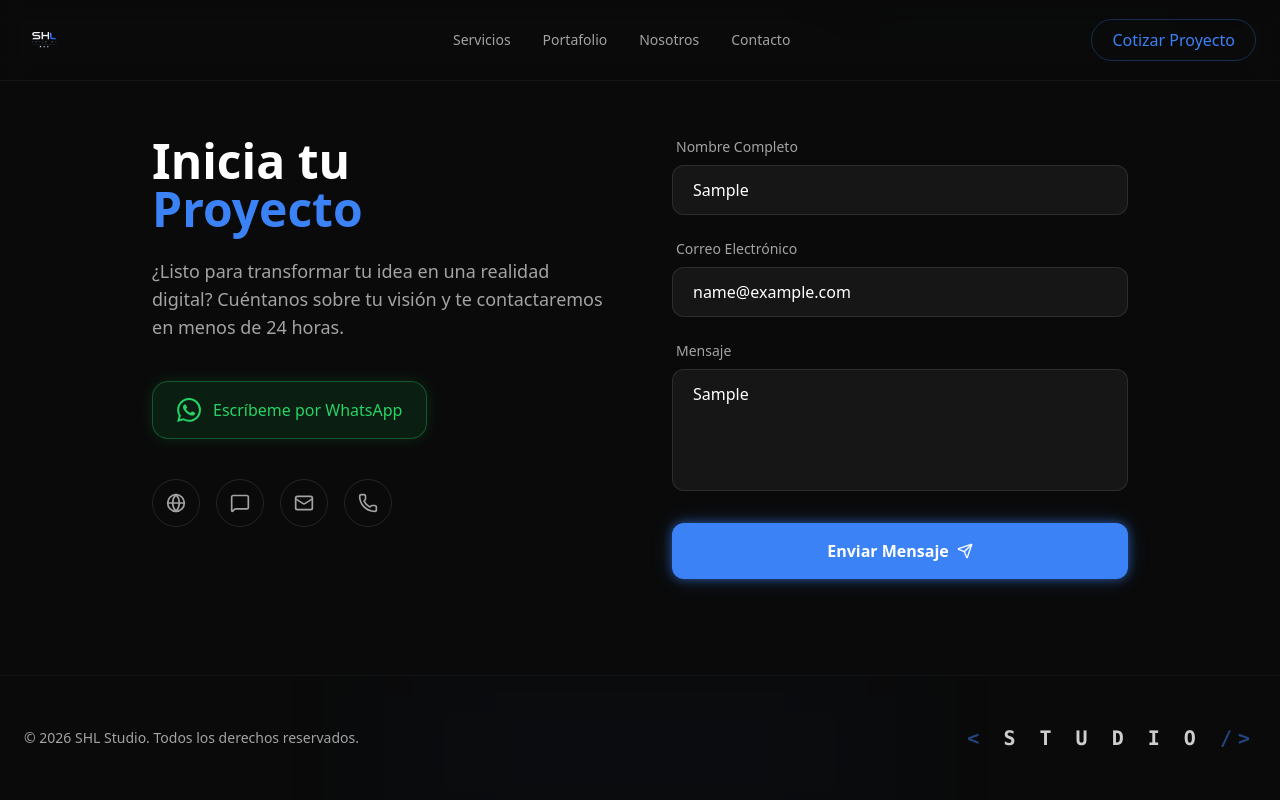
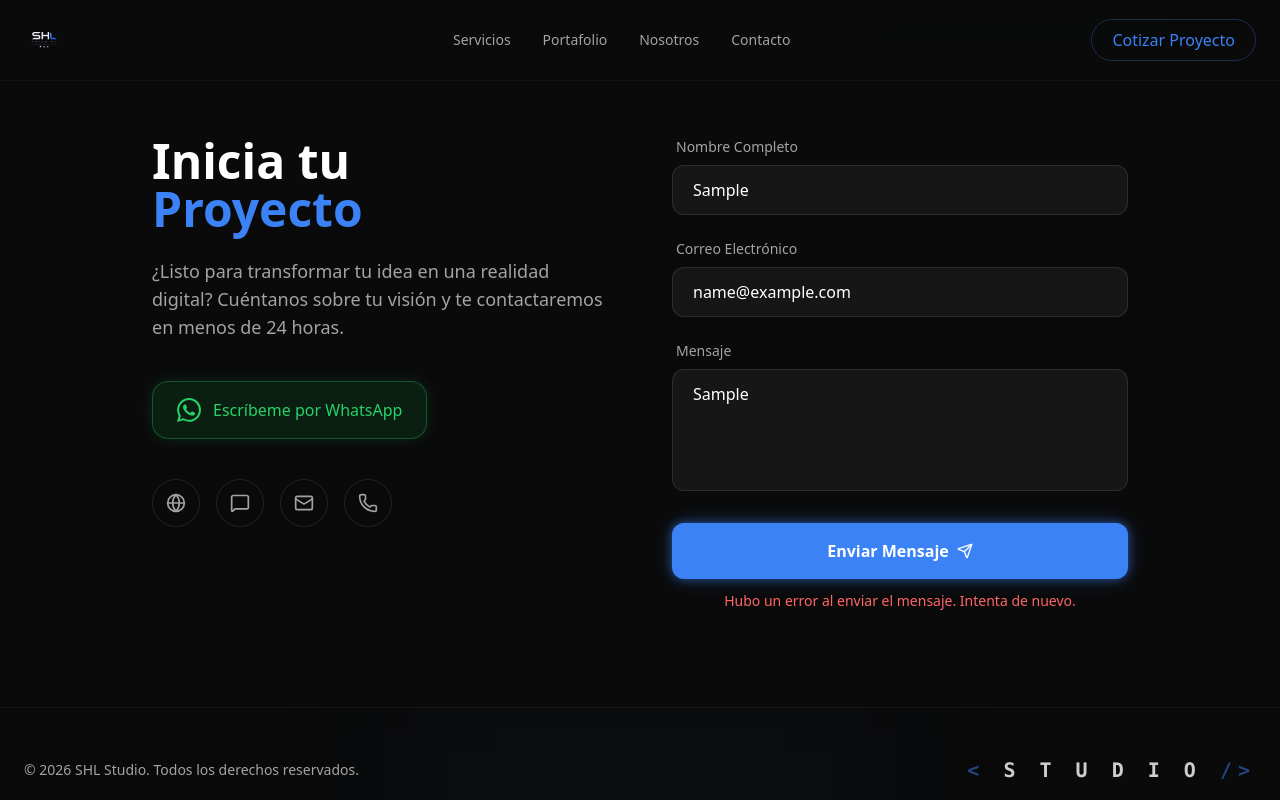
Before and after one commit to iLuisAFG/SHL-studio, a Next.js app: page / in a window 1280 px wide. Both pictures are taken after typing "Sample", "name@example.com", "Sample" into the empty fields and a click on the button "Enviar Mensaje". Shown: the part 3292-4092 px from the top of the page. Built offline with nearby package versions, Linux system fonts and the light colour scheme.

Commit message:
feat: Integrate Formspree for functional contact form submission

```diff
--- a/src/components/Contact.tsx
+++ b/src/components/Contact.tsx
@@ -1,9 +1,42 @@
 "use client";
 
+import { useState } from "react";
 import { motion } from "framer-motion";
 import { Send, Globe, Mail, MessageSquare, Phone } from "lucide-react";
 
 export default function Contact() {
+  const [formData, setFormData] = useState({ name: "", email: "", message: "" });
+  const [isSubmitting, setIsSubmitting] = useState(false);
+  const [submitStatus, setSubmitStatus] = useState<"idle" | "success" | "error">("idle");
+
+  const handleSubmit = async (e: React.FormEvent) => {
+    e.preventDefault();
+    setIsSubmitting(true);
+    setSubmitStatus("idle");
+
+    try {
+      const response = await fetch("https://formspree.io/f/xbdnzkoo", {
+        method: "POST",
+        headers: {
+          "Content-Type": "application/json"
+        },
+        body: JSON.stringify(formData)
+      });
+
+      if (response.ok) {
+        setSubmitStatus("success");
+        setFormData({ name: "", email: "", message: "" });
+        setTimeout(() => setSubmitStatus("idle"), 5000);
+      } else {
+        setSubmitStatus("error");
+      }
+    } catch (error) {
+      setSubmitStatus("error");
+    } finally {
+      setIsSubmitting(false);
+    }
+  };
+
   return (
     <section id="contacto" className="py-24 relative">
       <div className="max-w-5xl mx-auto px-6">
@@ -62,12 +95,16 @@ export default function Contact() {
             viewport={{ once: true }}
             transition={{ duration: 0.6, delay: 0.2 }}
           >
-            <form className="flex flex-col gap-6" onSubmit={(e) => e.preventDefault()}>
+            <form className="flex flex-col gap-6" onSubmit={handleSubmit}>
               <div className="flex flex-col gap-2">
                 <label htmlFor="name" className="text-sm text-shl-secondary font-medium ml-1">Nombre Completo</label>
                 <input
                   type="text"
                   id="name"
+                  name="name"
+                  required
+                  value={formData.name}
+                  onChange={(e) => setFormData(prev => ({ ...prev, name: e.target.value }))}
                   placeholder="Ej. Jane Doe"
                   className="bg-white/5 border border-white/10 rounded-xl px-5 py-3 text-white placeholder-shl-secondary/50 focus:outline-none focus:border-shl-accent focus:ring-1 focus:ring-shl-accent transition-all"
                 />
@@ -78,6 +115,10 @@ export default function Contact() {
                 <input
                   type="email"
                   id="email"
+                  name="email"
+                  required
+                  value={formData.email}
+                  onChange={(e) => setFormData(prev => ({ ...prev, email: e.target.value }))}
                   placeholder="jane@ejemplo.com"
                   className="bg-white/5 border border-white/10 rounded-xl px-5 py-3 text-white placeholder-shl-secondary/50 focus:outline-none focus:border-shl-accent focus:ring-1 focus:ring-shl-accent transition-all"
                 />
@@ -87,19 +128,33 @@ export default function Contact() {
                 <label htmlFor="message" className="text-sm text-shl-secondary font-medium ml-1">Mensaje</label>
                 <textarea
                   id="message"
+                  name="message"
+                  required
                   rows={4}
+                  value={formData.message}
+                  onChange={(e) => setFormData(prev => ({ ...prev, message: e.target.value }))}
                   placeholder="Háblanos de tu proyecto..."
                   className="bg-white/5 border border-white/10 rounded-xl px-5 py-3 text-white placeholder-shl-secondary/50 focus:outline-none focus:border-shl-accent focus:ring-1 focus:ring-shl-accent transition-all resize-none"
                 />
               </div>
 
-              <button
-                type="submit"
-                className="group flex items-center justify-center gap-2 w-full mt-2 bg-shl-accent text-white rounded-xl py-4 font-semibold hover:bg-shl-accent-hover transition-colors neon-shadow"
-              >
-                Enviar Mensaje
-                <Send className="w-4 h-4 group-hover:translate-x-1 transition-transform" />
-              </button>
+              <div className="flex flex-col gap-2">
+                <button
+                  type="submit"
+                  disabled={isSubmitting}
+                  className={`group flex items-center justify-center gap-2 w-full mt-2 bg-shl-accent text-white rounded-xl py-4 font-semibold hover:bg-shl-accent-hover transition-colors neon-shadow ${isSubmitting ? 'opacity-70 cursor-not-allowed' : ''}`}
+                >
+                  {isSubmitting ? 'Enviando...' : 'Enviar Mensaje'}
+                  {!isSubmitting && <Send className="w-4 h-4 group-hover:translate-x-1 transition-transform" />}
+                </button>
+
+                {submitStatus === "success" && (
+                  <p className="text-green-400 text-sm text-center mt-1 font-medium">¡Mensaje enviado con éxito! Te contactaremos pronto.</p>
+                )}
+                {submitStatus === "error" && (
+                  <p className="text-red-400 text-sm text-center mt-1 font-medium">Hubo un error al enviar el mensaje. Intenta de nuevo.</p>
+                )}
+              </div>
             </form>
           </motion.div>
 
```
